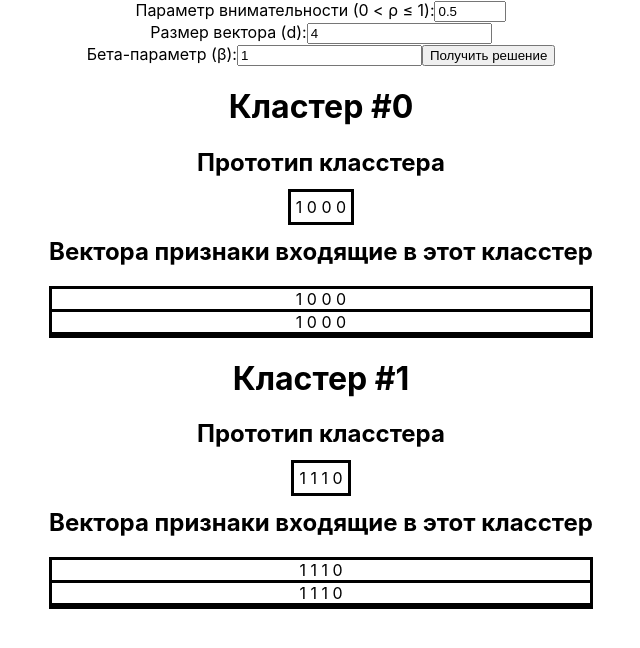
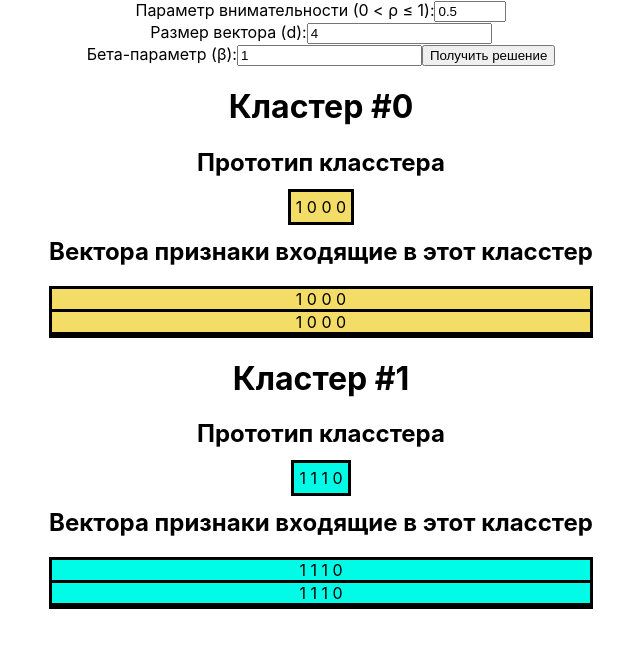
Before and after one commit to DaubiDaubi1247/ai2, a React (Create React App) app in the folder my-app/: page / in a window 1280 px wide. Both pictures are taken after a click on the button "Получить решение". Shown: the top 648 px of the page, without its empty margins (319-959 px from the left). Built offline with nearby package versions, Linux system fonts and the light colour scheme.

Commit message:
create interface for algo

```diff
--- a/my-app/src/components/main/OtputClusters/clusterView/ClusterView.tsx
+++ b/my-app/src/components/main/OtputClusters/clusterView/ClusterView.tsx
@@ -1,5 +1,6 @@
 import React from 'react';
 import {Claster} from "../../../../common/artAlgorithmSolver/ArtAlgorithmSolver";
+import randomColor from "randomcolor";
 
 interface ClusterProps {
     cluster : Claster,
@@ -7,6 +8,8 @@ interface ClusterProps {
 }
 
 const ClusterView : React.FC<ClusterProps>= ({cluster, counterClusters}) => {
+
+    const color = randomColor();
 
     const clusterItemsToJSX = (clusterItems : number[]) => clusterItems.map(el => <span >{el + " "}</span>)
 
@@ -17,11 +20,11 @@ const ClusterView : React.FC<ClusterProps>= ({cluster, counterClusters}) => {
             <h1>Кластер #{counterClusters}</h1>
             <div>
                 <h2>Прототип класстера</h2>
-                <span style={{border : "solid", padding : '5px'}}>{clusterItemsToJSX(cluster.prototype)}</span>
+                <span style={{border : "solid", padding : '5px', backgroundColor : color}}>{clusterItemsToJSX(cluster.prototype)}</span>
             </div>
             <div>
                 <h2>Вектора признаки входящие в этот класстер</h2>
-                <div style={{border : "solid"}}>{clusterChildren}</div>
+                <div style={{border : "solid", backgroundColor : color}}>{clusterChildren}</div>
             </div>
         </div>
     )
```
